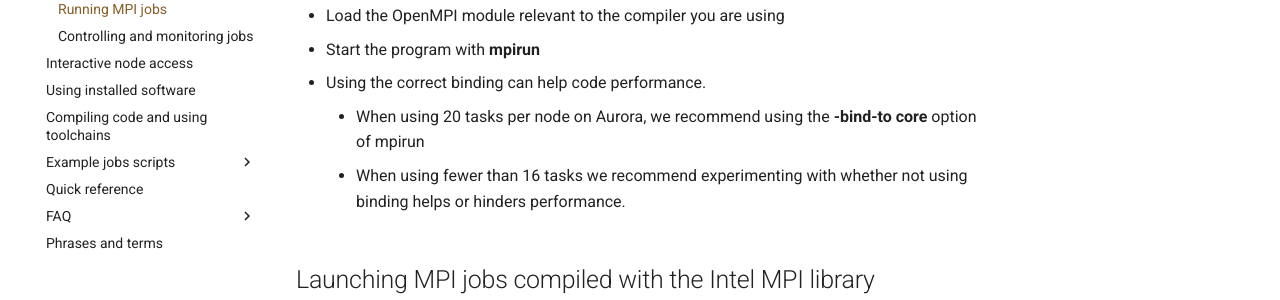
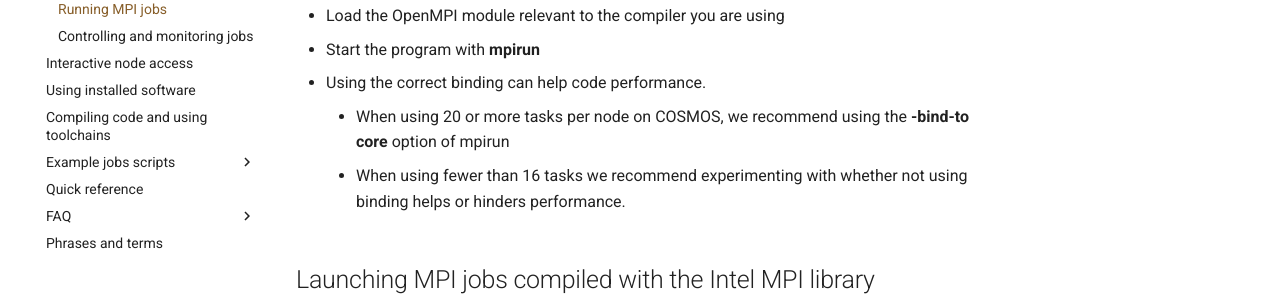
Before and after one commit to lunarc/lunarc_docs, an MkDocs documentation site: the page built from docs/manual/submitting_jobs/manual_mpi_jobs.md, in a window 1280 px wide and 1232 px high. Shown: the part 402-702 px from the top of the window. Built offline with MkDocs 1.6.1 and Material for MkDocs 9.7.7, drawn with Linux system fonts in a browser that asks for light colours; comment, search, counter and statistics services are not loaded.

Commit message:
Update manual_mpi_jobs.md
changed Aurora to COSMOS and clarified that bind-to-core is recommended for 20 cores *or more*

```diff
--- a/docs/manual/submitting_jobs/manual_mpi_jobs.md
+++ b/docs/manual/submitting_jobs/manual_mpi_jobs.md
@@ -8,7 +8,7 @@ To execute message passing parallel jobs these should be built against one of th
  * Load the OpenMPI module relevant to the compiler you are using
  * Start the program with **mpirun**
  * Using the correct binding can help code performance.
-     *   When using 20 tasks per node on Aurora, we recommend using the **-bind-to core** option of mpirun
+     *   When using 20 or more tasks per node on COSMOS, we recommend using the **-bind-to core** option of mpirun
      *   When using fewer than 16 tasks we recommend experimenting with whether not using binding helps or hinders performance.
 
 ## Launching MPI jobs compiled with the Intel MPI library
```
